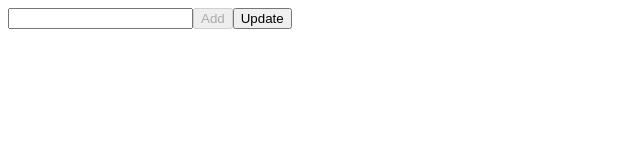
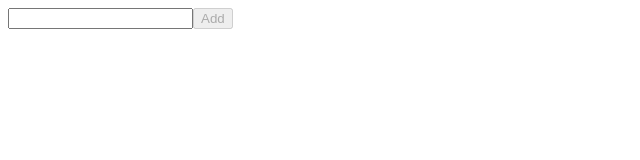
Before and after one commit to zubaidrasool007/ng-listesi, an Angular app: page / in a window 1280 px wide. Shown: the top 160 px of the page, without its empty margins (0-640 px from the left). Built offline with nearby package versions, Linux system fonts and the light colour scheme.

Commit message:
update todo-form.componetes.html src\app

```diff
--- a/src/app/todo-form/todo-form.component.html
+++ b/src/app/todo-form/todo-form.component.html
@@ -5,7 +5,7 @@
         <button  [disabled]="input.invalid" (click)="addtodo(input.value)">Add</button>
     <!-- </span> -->
          <!-- <span *ngIf="show"> -->
-             <button  (click)="updatebtn(input.value)">Update</button>
+             <!-- <button  (click)="updatebtn(input.value)">Update</button> -->
             <!-- </span> -->
         <div *ngIf="input.touched && !input.valid">
             <!-- <div *ngIf="input.errors">Enter Input value here</div> -->
```
